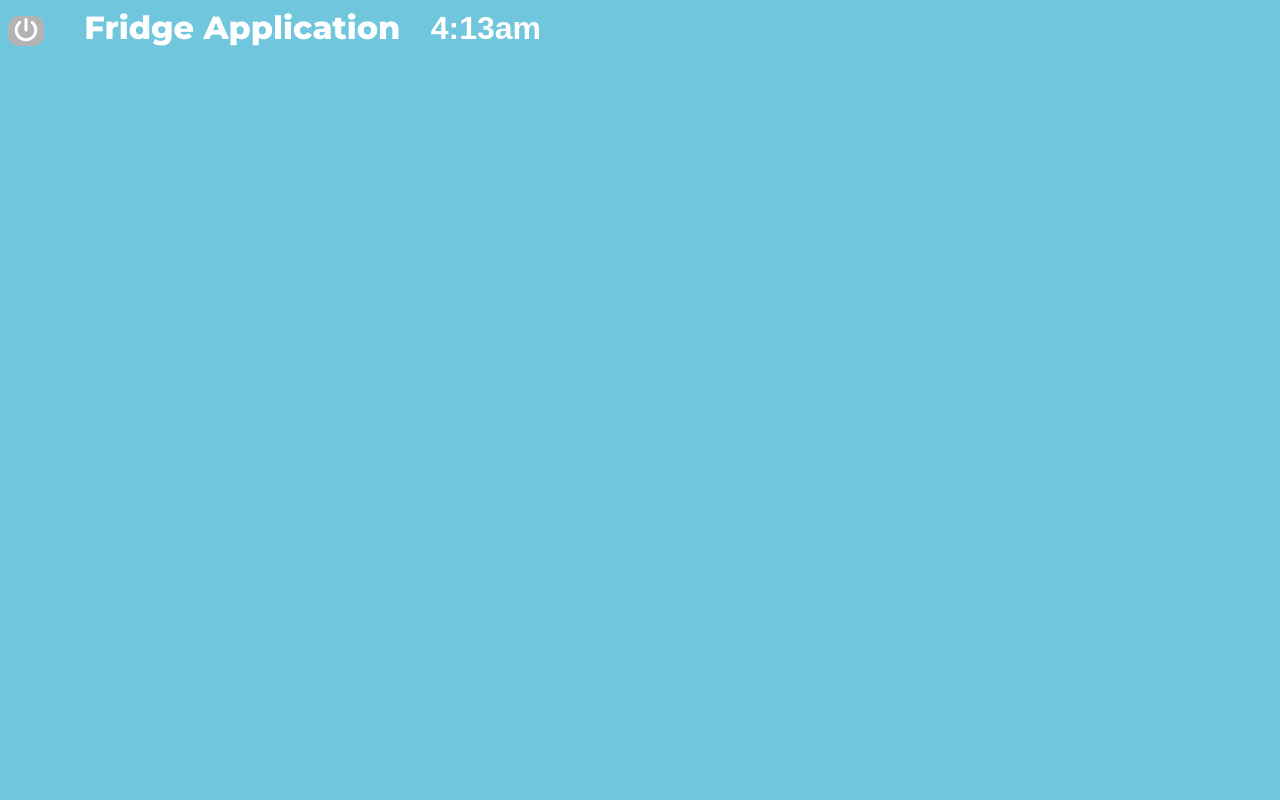
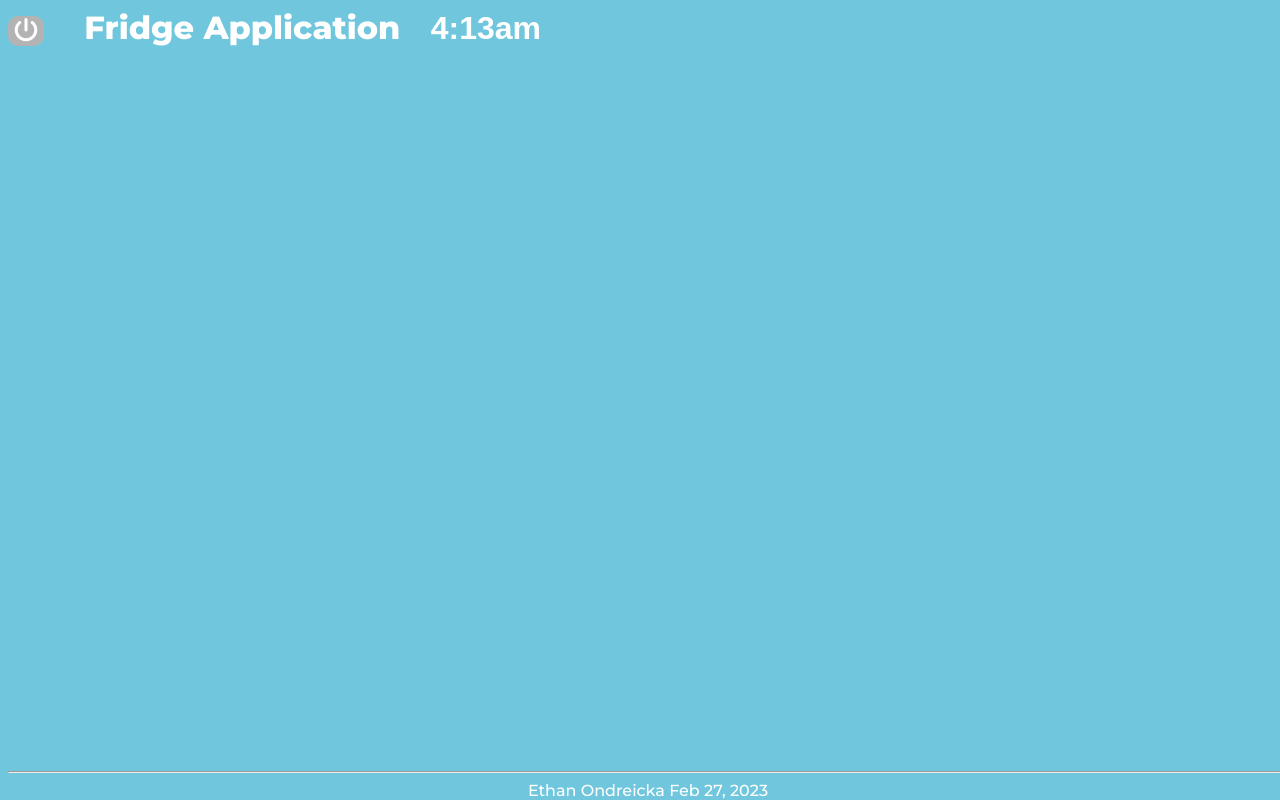
Before and after one commit to EthanOndreicka/SystemDesign2023, a plain HTML site: page E0X/FridgeApp.html in a window 1280 px wide. Drawn offline with Linux system fonts and the light colour scheme.

Commit message:
last fridge

```diff
--- a/E0X/FridgeApp.html
+++ b/E0X/FridgeApp.html
@@ -103,6 +103,12 @@
             display: flex;
             width: auto;
         }
+        footer{
+            text-align: center;
+            position: absolute;
+            bottom: 0;
+            width: 100%;
+        }
 
     </style>
 </head>
@@ -133,6 +139,10 @@
         </div>
 
 </body>
+<footer>
+    <hr>
+    Ethan Ondreicka   Feb 27, 2023
+</footer>
 <script>
 
     globalTemp = 37;
```
